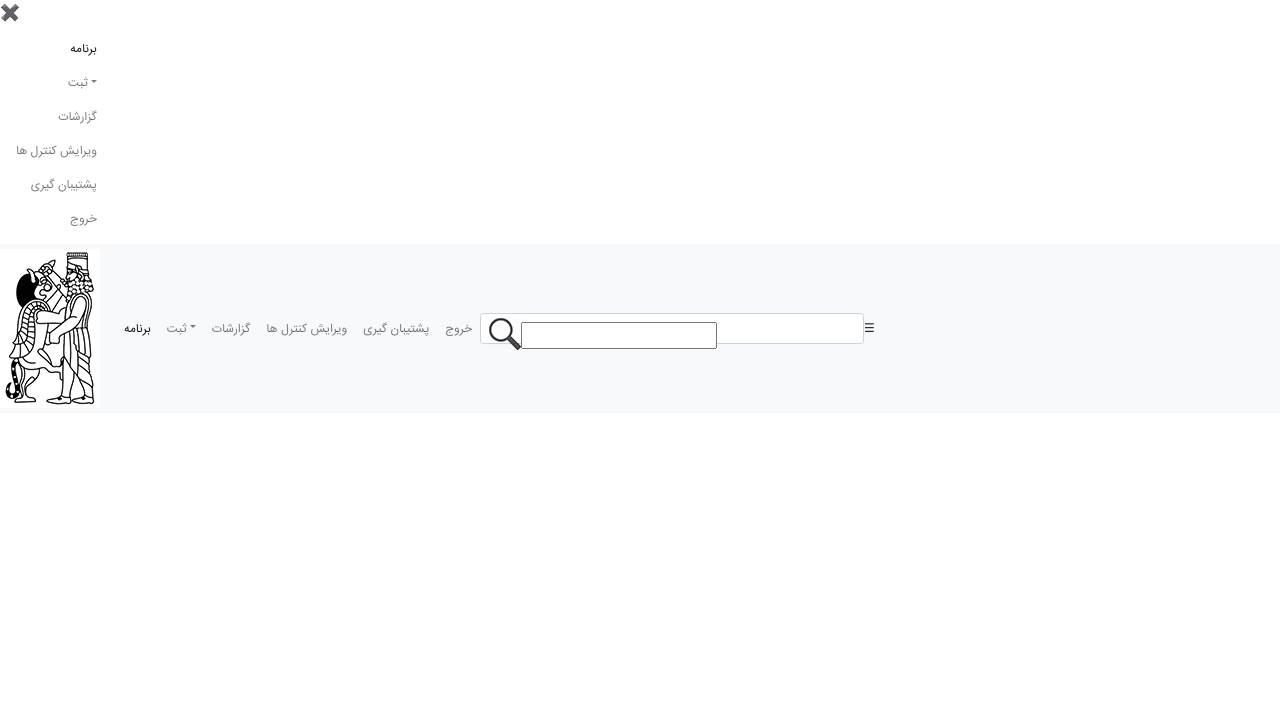
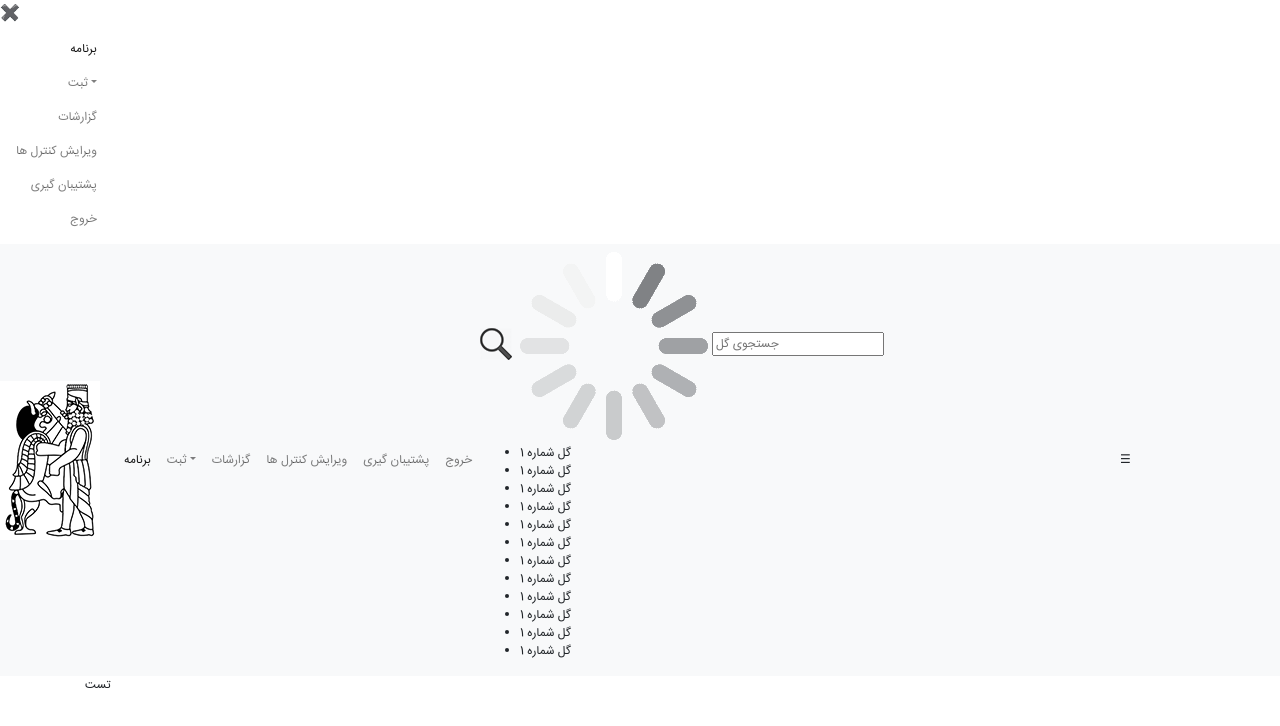
Before and after one commit to omidmokhtari93/ag_react, a React (Create React App) app in the folder Anbargol_React/ClientApp/: page / in a window 1280 px wide. Shown: the top 726 px of the page. Built offline with nearby package versions, Linux system fonts and the light colour scheme.

Commit message:
problem in searchbox width in desktop mode

```diff
--- a/Anbargol_React/ClientApp/src/App.js
+++ b/Anbargol_React/ClientApp/src/App.js
@@ -8,7 +8,7 @@ export default class App extends Component {
       <Wrapper>
         <Navbar />
         <div className="container sans">
-
+          تست
         </div>
       </Wrapper>
     );
--- a/Anbargol_React/ClientApp/src/Assets/css/common.css
+++ b/Anbargol_React/ClientApp/src/Assets/css/common.css
@@ -68,3 +68,16 @@
 .pointer {
     cursor: pointer !important;
 }
+
+::-webkit-scrollbar {
+    width: 5px;
+}
+
+::-webkit-scrollbar-track {
+    border-radius: 10px;
+}
+
+::-webkit-scrollbar-thumb {
+    border-radius: 10px;
+    background-color: rgb(151, 151, 151);
+}
--- a/Anbargol_React/ClientApp/src/Components/Header/Navbar/ShowButton/ShowButton.module.css
+++ b/Anbargol_React/ClientApp/src/Components/Header/Navbar/ShowButton/ShowButton.module.css
@@ -1,13 +1,13 @@
-@media (max-width: 575px) {
-    .side-open-button{
+@media (max-width: 705px) {
+    .side-open-button {
         padding: 10px 15px;
+        position: absolute;
+        left: 0;
     }
 }
 
-@media (min-width: 576px) {
+@media (min-width: 706px) {
     .side-open-button {
-        position: absolute;
-        left: 15px;
         display: none;
     }
 }
--- a/Anbargol_React/ClientApp/src/Components/Header/Navbar/SideNavbar/SideNavbar.module.css
+++ b/Anbargol_React/ClientApp/src/Components/Header/Navbar/SideNavbar/SideNavbar.module.css
@@ -8,18 +8,10 @@
     border: 1px solid rgb(189, 189, 189);
 }
 
-@media(max-width: 575px) {
+@media(max-width: 705px) {
     #side-navbar {
         direction: rtl !important;
     }
-
-    .nav-link,
-    .nav-item,
-    .navbar-nav {
-        width: 100% !important;
-        display: block;
-    }
-
     .dropdown:hover>.dropdown-menu {
         display: block !important;
     }
--- a/Anbargol_React/ClientApp/src/Components/Header/Navbar/TopNavBar/TopNavbar.js
+++ b/Anbargol_React/ClientApp/src/Components/Header/Navbar/TopNavBar/TopNavbar.js
@@ -27,12 +27,9 @@ class Navbar extends Component {
                         <Logo />
                     </a>
                     <ul className="navbar-nav" id="navigationBar">
-                        <li className="nav-item">
-
-                        </li>
                         <NavBarItems />
                     </ul>
-                    <SearchBox width="30%"/>
+                    <SearchBox width="50%" placeholder="جستجوی گل" />
                     <ShowButton show={this.handleShowSideBar} />
                 </nav>
             </Wrapper>
--- a/Anbargol_React/ClientApp/src/Components/Header/Navbar/TopNavBar/TopNavbar.module.css
+++ b/Anbargol_React/ClientApp/src/Components/Header/Navbar/TopNavBar/TopNavbar.module.css
@@ -1,9 +1,9 @@
 .dropdown-menu {
     right: 0 !important;
-    left: none
+    left: none;
 }
 
-.dropdown:hover>.dropdown-menu {
+.dropdown:hover > .dropdown-menu {
     display: block;
 }
 
@@ -22,10 +22,11 @@
 .navbar {
     font-size: 12pt;
     direction: rtl;
+    text-align: center !important;
 }
 
-@media (max-width: 575px) {
-     #navigationBar {
+@media (max-width: 705px) {
+    #navigationBar {
         display: none;
     }
 }
--- a/Anbargol_React/ClientApp/src/UI/SearchBox/SearchBox.js
+++ b/Anbargol_React/ClientApp/src/UI/SearchBox/SearchBox.js
@@ -7,15 +7,28 @@ import Loading from '../Loading/Loading';
 class SearchBox extends Component {
 
     render() {
-        console.log(this.props)
         return (
-            <div className="form-control form-control-sm search-box light-sans"
+            <div className="search-box light-sans"
                 style={this.props.width
                     ? { width: this.props.width }
                     : { width: '100%' }}>
-                <img src={searcIcon} className="search-icon"/>
-                <Loading show={false}/>
-                <input />
+                <img src={searcIcon} className="search-icon" />
+                <Loading show={true} />
+                <input placeholder={this.props.placeholder} />
+                <ul>
+                    <li>گل شماره 1</li>
+                    <li>گل شماره 1</li>
+                    <li>گل شماره 1</li>
+                    <li>گل شماره 1</li>
+                    <li>گل شماره 1</li>
+                    <li>گل شماره 1</li>
+                    <li>گل شماره 1</li>
+                    <li>گل شماره 1</li>
+                    <li>گل شماره 1</li>
+                    <li>گل شماره 1</li>
+                    <li>گل شماره 1</li>
+                    <li>گل شماره 1</li>
+                </ul>
             </div>
         )
     }
--- a/Anbargol_React/ClientApp/src/UI/SearchBox/SearchBox.module.css
+++ b/Anbargol_React/ClientApp/src/UI/SearchBox/SearchBox.module.css
@@ -1,9 +1,8 @@
 .search-box {
-    width: 40%;
-    padding: 5px 25px;
-    margin: 0 15px;
+    margin: auto;
     position: relative;
     font-weight: 900;
+    padding: 0;
 }
 
 .search-box input {
@@ -11,6 +10,9 @@
     height: 100%;
     width: 100%;
     outline: none;
+    margin: 0px;
+    padding: 3px 25px;
+    border: 1px solid #ced4da;
 }
 
 .search-box .search-icon {
@@ -19,3 +21,35 @@
     right: 6px;
     top: 7px;
 }
+.search-box ul {
+    position: absolute;
+    width: 100%;
+    list-style-type: none;
+    padding: 0;
+    margin: 0 !important;
+    background-color: #f8f9fa !important;
+    border: 1px solid #ced4da;
+    border-top: 0;
+    max-height: 200px;
+    overflow: auto;
+}
+.search-box ul li {
+    direction: rtl;
+    text-align: right;
+    padding: 3px 5px;
+    margin: 0;
+    display: block;
+    font-family: 'light_sans';
+}
+
+.search-box ul li:hover {
+    background-color: #007bff;
+    color: white;
+    cursor: pointer;
+}
+
+@media(min-width:705px){
+    .search-box{
+        margin: 5px 15px;
+    }
+}
```
Also changed, not shown: 1 other file (tests, documents, lock files or other folders).
